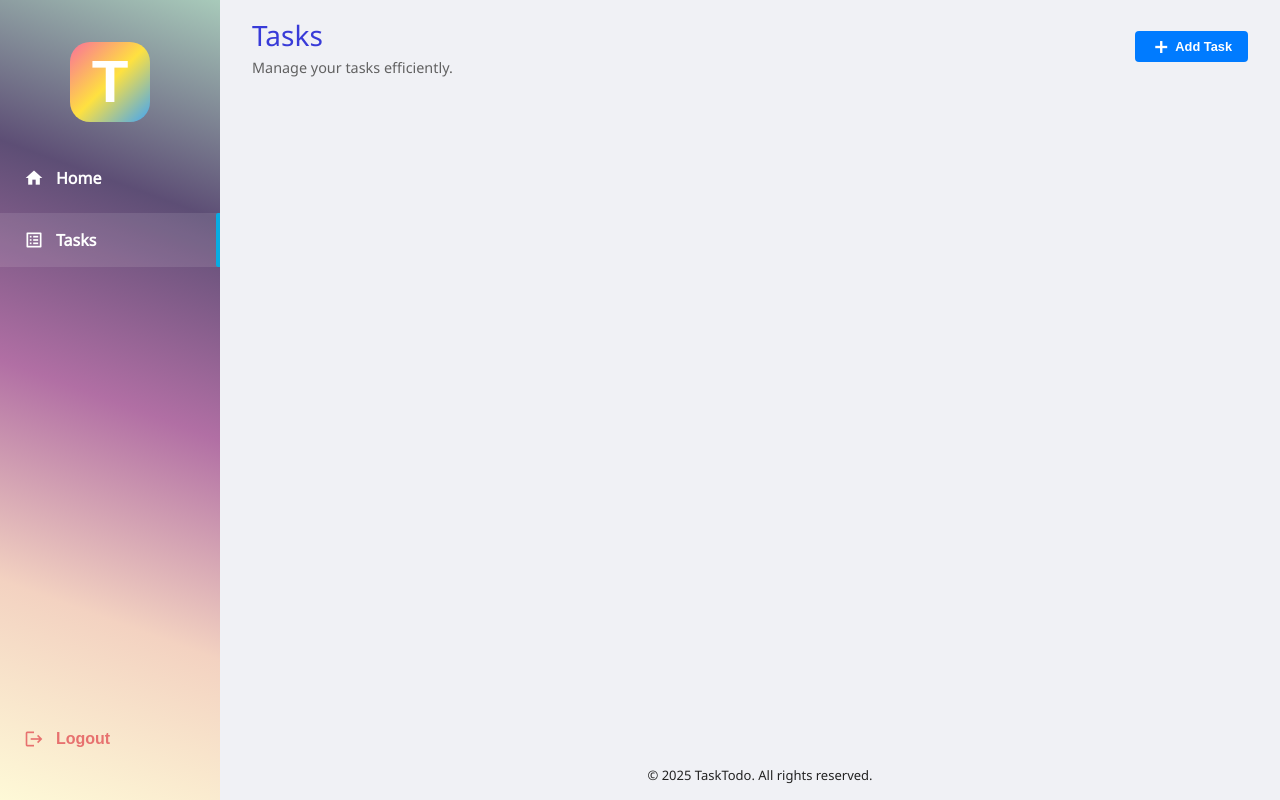
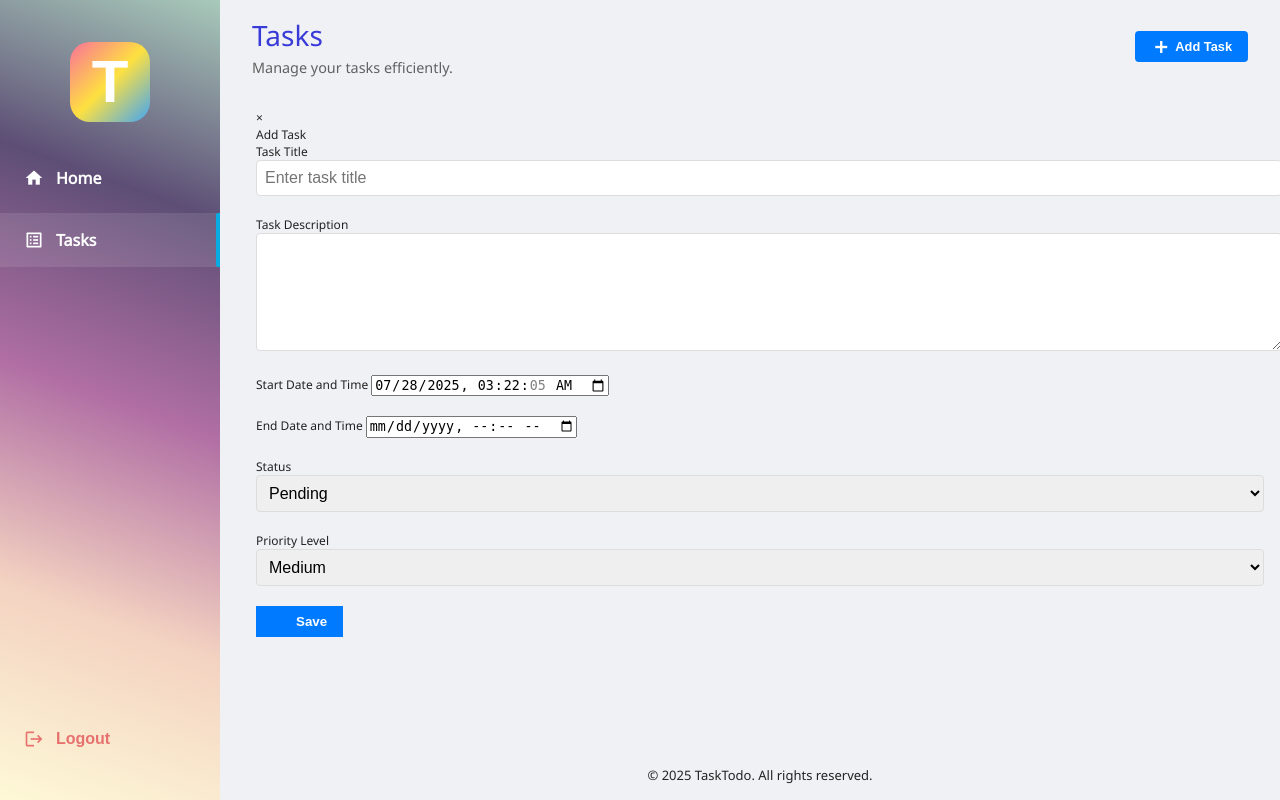
Before and after one commit to sarojkafle923/tasktodo, a Django app: page /tasks/add/ in a window 1280 px wide. Run offline with Django 5.2, Linux system fonts and the light colour scheme; the visitor is signed in with stand-in values (Sample User, id 1).

Commit message:
Form displayed with database being updated and added to the list of task.

```diff
--- a/tasks/forms/task_forms.py
+++ b/tasks/forms/task_forms.py
@@ -6,8 +6,20 @@ from tasks.models import Task
 class TaskForm(forms.ModelForm):
     class Meta:
         model = Task
-        fields = ['title', 'description', 'start_date', 'end_date']
+        fields = ['title', 'description', 'start_date', 'end_date', 'status', 'priority']
         widgets = {
             'start_date': forms.DateTimeInput(attrs={'type': 'datetime-local'}),
             'end_date': forms.DateTimeInput(attrs={'type': 'datetime-local'}),
+            'description': forms.Textarea(attrs={'rows': 4, 'cols': 40}),
+            'title': forms.TextInput(attrs={'placeholder': 'Enter task title'}),
+            'status': forms.Select(attrs={'class': 'form-control'}),
+            'priority': forms.Select(attrs={'class': 'form-control'}),
         }
+        labels = {
+            'title': 'Task Title',
+            'description': 'Task Description',
+            'start_date': 'Start Date and Time',
+            'end_date': 'End Date and Time',
+            'status': 'Status',
+            'priority': 'Priority Level',
+        }
--- a/tasks/templates/protected/tasks/task_form.html
+++ b/tasks/templates/protected/tasks/task_form.html
@@ -5,18 +5,22 @@
     {{ block.super }}
     <link rel="stylesheet" href="{% static 'css/tasks/task-form.css' %}">
 {% endblock %}
-{%  block content %}
-    {{ block.super }}
-    <div id="task-modal" class="modal">
-        <div class="modal-content">
-            <span class="modal-close" id="task-modal-close">&times;</span>
+{% block content %}
 
+    <div id="task-modal" >
+        <div>
+            <span  id="task-modal-close">&times;</span>
             <h2>Add Task</h2>
             <form id="task-form" method="post" action="{% url 'task_add' %}">
                 {% csrf_token %}
-                {{ form.as_p }}
+                {% for field in form %}
+                <div class ="form-group">
+                    {{ field.label }}
+                    {{ field }}
+                </div>
+                {% endfor %}
                 <button type="submit" class="btn btn-primary">Save</button>
             </form>
         </div>
     </div>
-{%  endblock %}
+{% endblock content %}
--- a/tasks/templates/protected/tasks/tasks_list.html
+++ b/tasks/templates/protected/tasks/tasks_list.html
@@ -31,9 +31,12 @@
         </div>
     </div>
 
+
+    <!-- what's this here for? -->
     <div class="container">
         {% block tasks_calendar_view %}{% endblock %}
     </div>
+
 </div>
 {% endblock %}
 {% block extra_js %}
--- a/tasks/views/task_views.py
+++ b/tasks/views/task_views.py
@@ -152,7 +152,7 @@ class TaskListView(LoginRequiredMixin, ListView):
             return JsonResponse({'error': f'Template rendering failed: {str(e)}'}, status=500)
 
 
-class TaskCreateView(LoginRequiredMixin, CreateView):
+class   TaskCreateView(LoginRequiredMixin, CreateView):
     """View for creating new tasks"""
 
     model = Task
```
